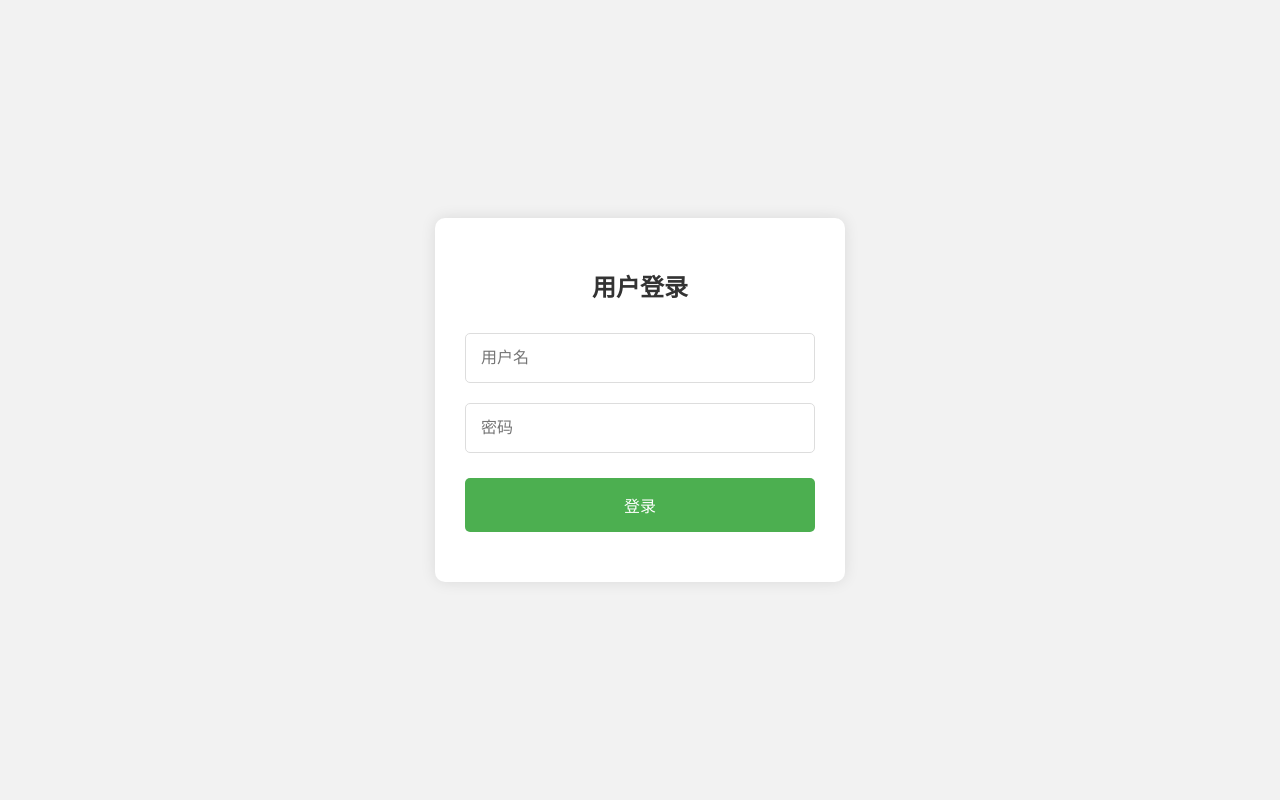
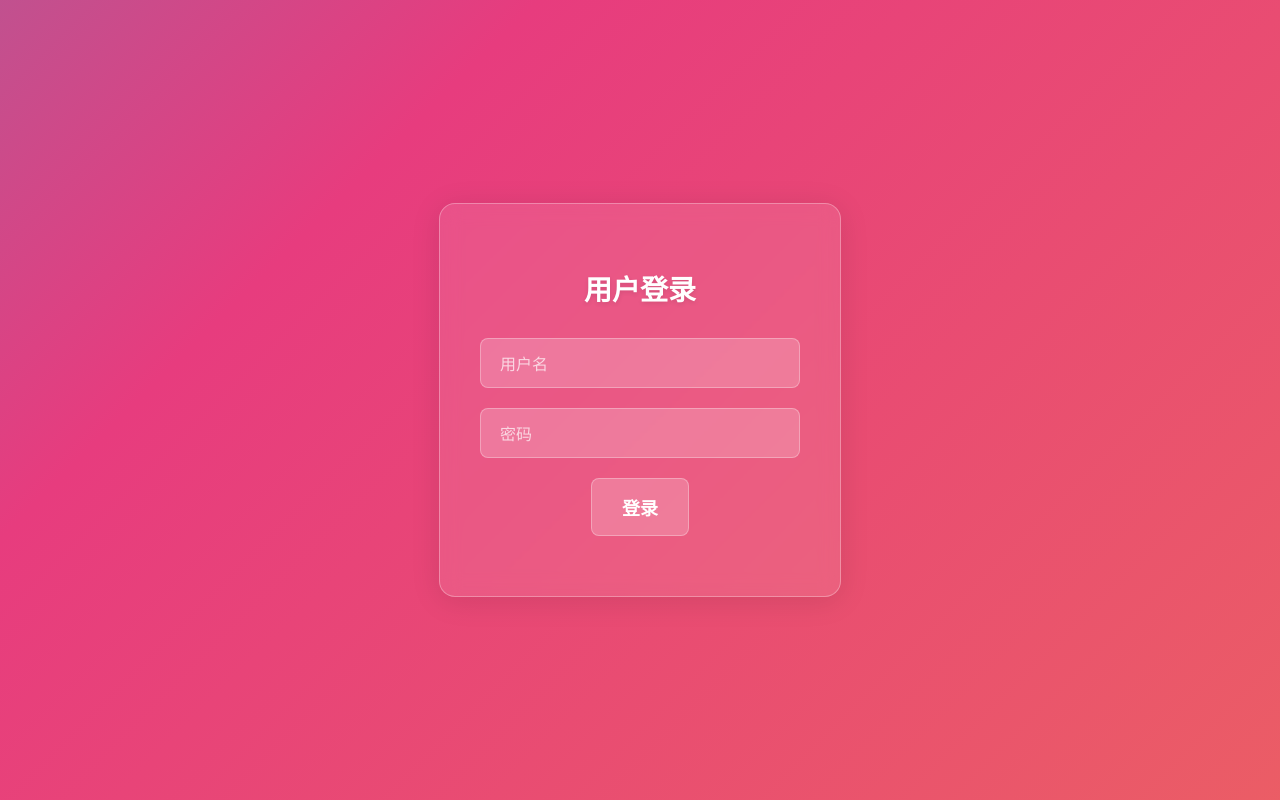
Before and after one commit to Bear-biscuit/Unlimited_-files, a Flask app: page /login in a window 1280 px wide. Run offline with Flask 3, Linux system fonts and the light colour scheme.

Commit message:
登录页美化

```diff
--- a/templates/login.html
+++ b/templates/login.html
@@ -1,14 +1,33 @@
 <!DOCTYPE html>
-<html lang="en">
+<html lang="zh-CN">
 <head>
     <meta charset="UTF-8">
     <meta name="viewport" content="width=device-width, initial-scale=1.0">
     <link rel="icon" type="image/x-icon" href="{{ url_for('static', filename='favicon.png') }}">
     <title>登录</title>
     <style>
+        :root {
+            --primary-color: #ffffff;
+            --text-color: #ffffff;
+            --error-color: #ff6b6b;
+        }
+
+        @keyframes gradient {
+            0% {background-position: 0% 50%;}
+            50% {background-position: 100% 50%;}
+            100% {background-position: 0% 50%;}
+        }
+
+        @keyframes fadeIn {
+            from {opacity: 0; transform: translateY(-20px);}
+            to {opacity: 1; transform: translateY(0);}
+        }
+
         body {
-            background: #f2f2f2;
-            font-family: 'Arial', sans-serif;
+            background: linear-gradient(-45deg, #ee7752, #e73c7e, #23a6d5, #23d5ab);
+            background-size: 400% 400%;
+            animation: gradient 15s ease infinite;
+            font-family: 'Segoe UI', 'Roboto', sans-serif;
             display: flex;
             justify-content: center;
             align-items: center;
@@ -17,58 +36,137 @@
         }
 
         .login-container {
-            background: #fff;
-            padding: 30px;
-            border-radius: 10px;
-            box-shadow: 0px 0px 15px rgba(0, 0, 0, 0.1);
-            width: 350px;
+            background: rgba(255, 255, 255, 0.1);
+            padding: 40px;
+            border-radius: 16px;
+            box-shadow: 0 4px 30px rgba(0, 0, 0, 0.1);
+            backdrop-filter: blur(10px);
+            -webkit-backdrop-filter: blur(10px);
+            border: 1px solid rgba(255, 255, 255, 0.3);
+            width: 320px;
             text-align: center;
+            animation: fadeIn 0.8s ease-out;
         }
 
         .login-container h2 {
-            margin-bottom: 20px;
-            color: #333;
+            margin-bottom: 30px;
+            color: var(--text-color);
+            font-size: 28px;
+            font-weight: 600;
+            text-shadow: 0 2px 4px rgba(0,0,0,0.1);
         }
 
         .login-container form {
             display: flex;
             flex-direction: column;
+            align-items: center;
         }
 
-        .login-container input[type="text"],
-        .login-container input[type="password"] {
-            margin: 10px 0;
+        .input-group {
+            position: relative;
+            margin-bottom: 20px;
+            width: 100%;
+        }
+
+        .input-group input {
+            width: 100%;
             padding: 15px;
             font-size: 16px;
-            border: 1px solid #ddd;
-            border-radius: 5px;
+            background: rgba(255, 255, 255, 0.2);
+            border: 1px solid rgba(255, 255, 255, 0.3);
+            border-radius: 8px;
+            color: var(--text-color);
             outline: none;
-            transition: border-color 0.3s ease;
+            transition: all 0.3s ease;
+            box-sizing: border-box;
         }
 
-        .login-container input[type="text"]:focus,
-        .login-container input[type="password"]:focus {
-            border-color: #4CAF50;
+        .input-group input:focus {
+            background: rgba(255, 255, 255, 0.3);
+            border-color: rgba(255, 255, 255, 0.5);
         }
 
-        .login-container button {
-            background-color: #4CAF50;
-            color: white;
-            padding: 15px;
-            border: none;
-            border-radius: 5px;
-            font-size: 16px;
-            cursor: pointer;
-            margin-top: 15px;
+        .input-group input::placeholder {
+            color: transparent;
         }
 
-        .login-container button:hover {
-            background-color: #45a049;
+        .input-group label {
+            position: absolute;
+            top: 50%;
+            left: 15px;
+            transform: translateY(-50%);
+            color: rgba(255, 255, 255, 0.7);
+            font-size: 16px;
+            transition: all 0.3s ease;
+            pointer-events: none;
+            padding: 0 5px;
         }
 
-        .login-container p {
-            color: red;
-            margin: 20px 0 0;
+        .input-group input:focus + label,
+        .input-group input:not(:placeholder-shown) + label {
+            top: -10px;
+            font-size: 12px;
+            background-color: rgba(255, 255, 255, 0.2);
+            border-radius: 4px;
+            padding: 0 5px;
+        }
+
+        button {
+            background-color: rgba(255, 255, 255, 0.2);
+            color: var(--text-color);
+            padding: 15px 30px;
+            border: 1px solid rgba(255, 255, 255, 0.3);
+            border-radius: 8px;
+            font-size: 18px;
+            font-weight: 600;
+            cursor: pointer;
+            transition: all 0.3s ease;
+            overflow: hidden;
+            position: relative;
+        }
+
+        button:hover {
+            background-color: rgba(255, 255, 255, 0.3);
+        }
+
+        button::after {
+            content: '';
+            position: absolute;
+            top: 50%;
+            left: 50%;
+            width: 5px;
+            height: 5px;
+            background: rgba(255, 255, 255, .5);
+            opacity: 0;
+            border-radius: 100%;
+            transform: scale(1, 1) translate(-50%);
+            transform-origin: 50% 50%;
+        }
+
+        @keyframes ripple {
+            0% {
+                transform: scale(0, 0);
+                opacity: 1;
+            }
+            20% {
+                transform: scale(25, 25);
+                opacity: 1;
+            }
+            100% {
+                opacity: 0;
+                transform: scale(40, 40);
+            }
+        }
+
+        button:focus:not(:active)::after {
+            animation: ripple 1s ease-out;
+        }
+
+        .error-message {
+            color: var(--error-color);
+            margin-top: 20px;
+            font-size: 14px;
+            text-shadow: 0 1px 2px rgba(0,0,0,0.1);
         }
     </style>
 </head>
@@ -76,11 +174,17 @@
     <div class="login-container">
         <h2>用户登录</h2>
         <form method="POST" action="/login">
-            <input type="text" name="username" placeholder="用户名" required>
-            <input type="password" name="password" placeholder="密码" required>
+            <div class="input-group">
+                <input type="text" name="username" id="username" placeholder="用户名" required>
+                <label for="username">用户名</label>
+            </div>
+            <div class="input-group">
+                <input type="password" name="password" id="password" placeholder="密码" required>
+                <label for="password">密码</label>
+            </div>
             <button type="submit">登录</button>
         </form>
-        <p>{{ get_flashed_messages()|join(', ') }}</p> <!-- 显示提示消息 -->
+        <p class="error-message">{{ get_flashed_messages()|join(', ') }}</p>
     </div>
 </body>
 </html>
```
